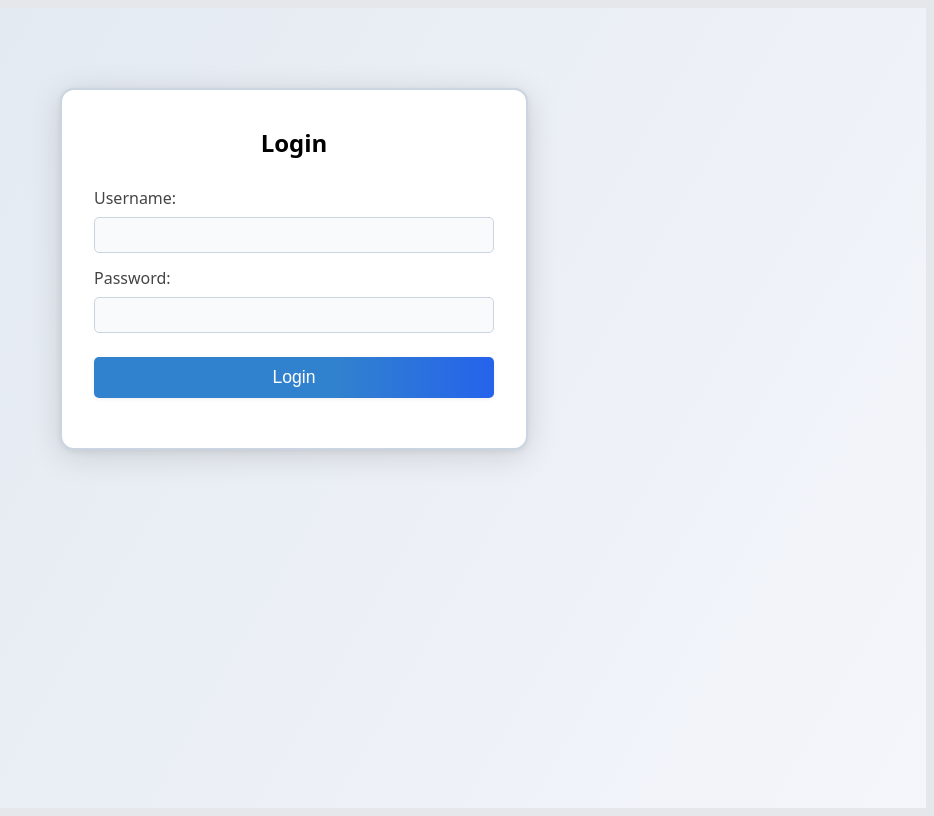
After one commit to nkoranda97/work_update-rag, a FastAPI app: template app/templates/login.html in a window 1280 px wide. The commit adds this page. Shown: the whole page, without its empty margins (346-1280 px from the left). Run offline with FastAPI, Linux system fonts and the light colour scheme; the template is opened without the code that fills it, so the values that code supplies are empty; parts of the project's set-up code (start-up, migrations or seed data) failed here and were passed over.

Commit message:
added basic login authentication and basic CSS

```diff
--- a/app/core/config.py
+++ b/app/core/config.py
@@ -5,6 +5,9 @@ class Settings(BaseSettings):
     email_dir: str = "emails"
     embed_model: str = "multi-qa-MiniLM-L6-cos-v1"
     openai_api_key: str
+    login_username: str
+    login_password: str
+    secret_key: str
 
     class Config:
         env_file = ".env"
--- a/app/main.py
+++ b/app/main.py
@@ -1,10 +1,15 @@
 from contextlib import asynccontextmanager
 from fastapi import FastAPI
 from fastapi.middleware.cors import CORSMiddleware
+from starlette.middleware.sessions import SessionMiddleware
+from fastapi.staticfiles import StaticFiles
 
 from app.core.embeddings import store
 from app.routers import query, gui
+from app.routers import auth
+from app.core.config import settings
 
+SECRET_KEY = settings.secret_key
 
 # ────────────── lifespan (startup/shutdown) ────────────── #
 @asynccontextmanager
@@ -31,6 +36,11 @@ app.add_middleware(
     allow_methods=["*"],
     allow_headers=["*"],
 )
+app.add_middleware(SessionMiddleware, secret_key=SECRET_KEY)
 
+# Serve static files
+app.mount("/static", StaticFiles(directory="app/static"), name="static")
+
+app.include_router(auth.router)
 app.include_router(query.router)
 app.include_router(gui.router)
--- a/app/routers/gui.py
+++ b/app/routers/gui.py
@@ -1,4 +1,4 @@
-from fastapi import APIRouter, Request
+from fastapi import APIRouter, Request, Depends
 from fastapi.responses import HTMLResponse
 from fastapi.templating import Jinja2Templates
 
@@ -8,8 +8,10 @@ router = APIRouter()
 templates = Jinja2Templates(directory="app/templates")
 
 
+from app.routers.auth import require_login
+
 @router.get("/", response_class=HTMLResponse)
-async def home(request: Request):
+async def home(request: Request, _: str = Depends(require_login)):
     return templates.TemplateResponse("index.html", {"request": request})
 
 
--- /dev/null
+++ b/app/static/style.css
@@ -0,0 +1,118 @@
+body {
+  font-family: system-ui, Arial, sans-serif;
+  margin: 0;
+  background: linear-gradient(120deg, #e0e7ef 0%, #f4f6fb 100%);
+  min-height: 100vh;
+  border: 8px solid #e5e7eb;
+}
+
+.container {
+  background: #fff;
+  max-width: 800px;
+  margin: 48px auto 0 auto;
+  border-radius: 14px;
+  box-shadow: 0 6px 32px #0002, 0 1.5px 6px #0001;
+  border: 2.5px solid #cbd5e1;
+  padding: 36px 32px 32px 32px;
+  position: relative;
+  transition: box-shadow 0.2s, border 0.2s;
+}
+.container:hover {
+  box-shadow: 0 10px 36px #0003, 0 2px 8px #0002;
+  border-color: #3182ce;
+}
+
+h1 {
+  margin-top: 0;
+  font-size: 2.2rem;
+  letter-spacing: 1px;
+  font-weight: 600;
+  color: #2d3748;
+}
+label {
+  font-weight: 500;
+  color: #444;
+  margin-bottom: 2px;
+  display: block;
+}
+input, textarea, select {
+  font-size: 1rem;
+  padding: 8px;
+  margin: 6px 0 14px 0;
+  border: 1px solid #cbd5e1;
+  border-radius: 5px;
+  width: 100%;
+  box-sizing: border-box;
+  background: #f9fafb;
+  transition: border 0.2s;
+}
+input:focus, textarea:focus, select:focus {
+  outline: none;
+  border-color: #3182ce;
+  background: #fff;
+}
+textarea { height: 120px; resize: vertical; }
+.row { display: flex; gap: 16px; flex-wrap: wrap; }
+.row > div { flex: 1; min-width: 140px; }
+#answer {
+  white-space: pre-wrap;
+  border: 1px solid #cbd5e1;
+  background: #f8fafc;
+  padding: 14px;
+  margin-top: 24px;
+  border-radius: 5px;
+  min-height: 40px;
+}
+.snip {
+  background: #f6f8fa;
+  border-left: 4px solid #3182ce;
+  padding: 8px 12px;
+  margin: 8px 0;
+  font-size: 0.98rem;
+  border-radius: 3px;
+}
+.slider-label { display: flex; justify-content: space-between; margin-top: 18px; }
+button {
+  background: linear-gradient(90deg, #3182ce 60%, #2563eb 100%);
+  color: #fff;
+  border: none;
+  border-radius: 5px;
+  padding: 10px 24px;
+  font-size: 1.1rem;
+  font-weight: 500;
+  cursor: pointer;
+  margin-top: 6px;
+  margin-bottom: 18px;
+  box-shadow: 0 1px 4px #0001;
+  transition: background 0.2s;
+}
+button:disabled {
+  background: #a0aec0;
+  cursor: not-allowed;
+}
+a[ href="/logout" ] {
+  position: absolute;
+  top: 24px;
+  right: 36px;
+  font-size: 1rem;
+  color: #3182ce;
+  text-decoration: none;
+  font-weight: 500;
+  padding: 6px 16px;
+  border-radius: 4px;
+  background: #f1f5f9;
+  border: 1px solid #cbd5e1;
+  transition: background 0.2s, color 0.2s;
+}
+a[ href="/logout" ]:hover {
+  background: #3182ce;
+  color: #fff;
+}
+@media (max-width: 600px) {
+  .container {
+    padding: 18px 6px 18px 6px;
+  }
+  h1 { font-size: 1.3rem; }
+  .row { flex-direction: column; gap: 8px; }
+  a[ href="/logout" ] { right: 10px; top: 10px; font-size: 0.95rem; }
+}
--- /dev/null
+++ b/app/templates/login.html
@@ -0,0 +1,22 @@
+<!DOCTYPE html>
+<html>
+<head>
+  <title>Login</title>
+  <link rel="stylesheet" href="/static/style.css">
+</head>
+<body>
+  <div class="container" style="max-width:400px;margin-top:80px;">
+    <h2 style="text-align:center;margin-top:0;">Login</h2>
+    <form method="post" style="margin-top:28px;">
+      <label>Username:</label>
+      <input type="text" name="username" required>
+      <label>Password:</label>
+      <input type="password" name="password" required>
+      <button type="submit" style="width:100%;margin-top:10px;">Login</button>
+    </form>
+    {% if error %}
+      <p style='color:red;text-align:center;margin-top:18px;'>{{ error }}</p>
+    {% endif %}
+  </div>
+</body>
+</html>
--- a/pyproject.toml
+++ b/pyproject.toml
@@ -7,6 +7,7 @@ requires-python = ">=3.13"
 dependencies = [
     "faiss-cpu>=1.11.0",
     "fastapi[standard]>=0.115.12",
+    "itsdangerous>=2.2.0",
     "jupyter>=1.1.1",
     "mail-parser>=4.1.2",
     "openai>=1.77.0",
```
Also changed, not shown: app/routers/auth.py (added, +36 -0 lines), app/templates/index.html (+4 -10 lines), 3 other files.
